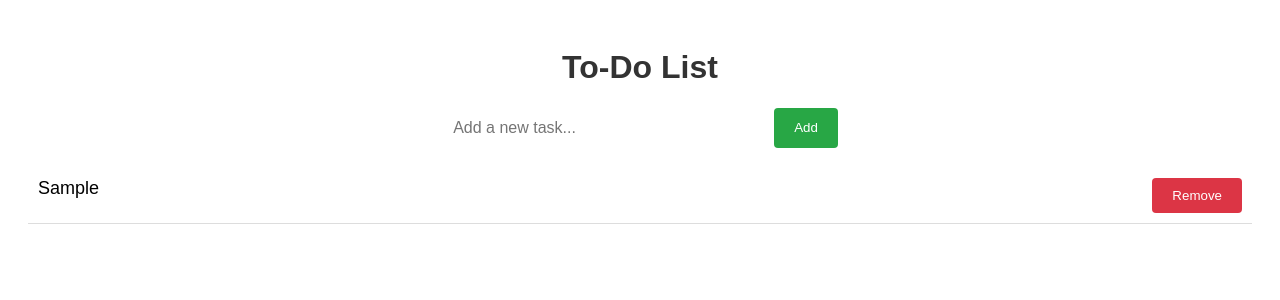
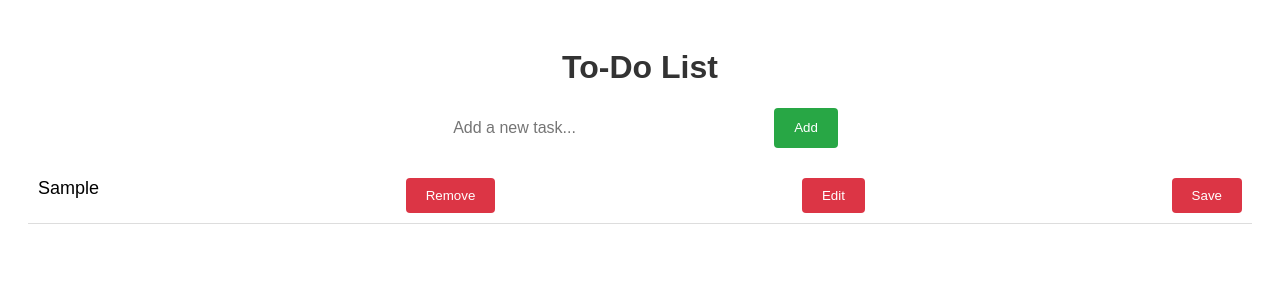
Before and after one commit to Prxshxn/TO-DO-List-React, a React (Create React App) app: page / in a window 1280 px wide. Both pictures are taken after typing "Sample" into the empty fields and a click on the button "Add". Shown: the top 300 px of the page. Built offline with nearby package versions, Linux system fonts and the light colour scheme.

Commit message:
added edit and save button

```diff
--- a/src/Component.js
+++ b/src/Component.js
@@ -1,12 +1,20 @@
 import React, { useState } from "react";
+
+function generateId() {
+  return Math.floor(Math.random() * 1000000).toString();
+}
 
 export const Component = () => {
   const [tasks, setTasks] = useState([]);
   const [newTask, setNewTask] = useState("");
+  const [editingTaskId, setEditingTaskId] = useState(null);
 
   const addTask = () => {
     if (newTask.trim() !== "") {
-      setTasks([...tasks, { text: newTask, completed: false }]);
+      setTasks([
+        ...tasks,
+        { id: generateId(), text: newTask, completed: false },
+      ]);
       setNewTask("");
     }
   };
@@ -18,10 +26,30 @@ export const Component = () => {
       )
     );
   };
+
   const removeTask = (taskId) => {
     setTasks(tasks.filter((task) => task.id !== taskId));
   };
 
+  const handleEditTask = (taskId) => {
+    const taskToEdit = tasks.find((task) => task.id === taskId);
+    if (taskToEdit) {
+      setEditingTaskId(taskId);
+      setNewTask(taskToEdit.text);
+    }
+  };
+
+  const handleSaveEdit = () => {
+    if (newTask.trim() !== "") {
+      setTasks(
+        tasks.map((task) =>
+          task.id === editingTaskId ? { ...task, text: newTask } : task
+        )
+      );
+      setEditingTaskId(null);
+      setNewTask("");
+    }
+  };
 
   return (
     <div>
@@ -33,18 +61,31 @@ export const Component = () => {
           onChange={(e) => setNewTask(e.target.value)}
         />
         <button onClick={addTask}>Add</button>
-
       </div>
 
       <ul className="task-list">
         {tasks.map((task) => (
           <li key={task.id} className={task.completed ? "completed" : ""}>
-            <span onClick={() => toggleTask(task.id)}>{task.text}</span>
+            {editingTaskId === task.id ? (
+              <>
+                <input
+                  type="text"
+                  value={newTask}
+                  onChange={(e) => setNewTask(e.target.value)}
+                />
+              </>
+
+            ) : (
+              <span onClick={() => toggleTask(task.id)}>{task.text}</span>
+            )}
             <button onClick={() => removeTask(task.id)}>Remove</button>
+            <button onClick={() => handleEditTask(task.id)}>Edit</button>
+            <button onClick={handleSaveEdit}>Save</button>
           </li>
         ))}
       </ul>
     </div>
   );
 };
+
 export default Component;
```
